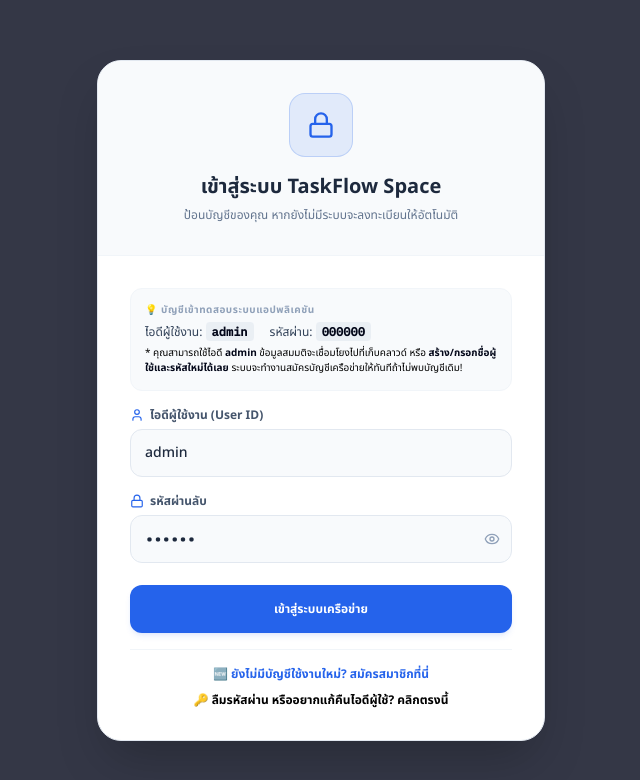
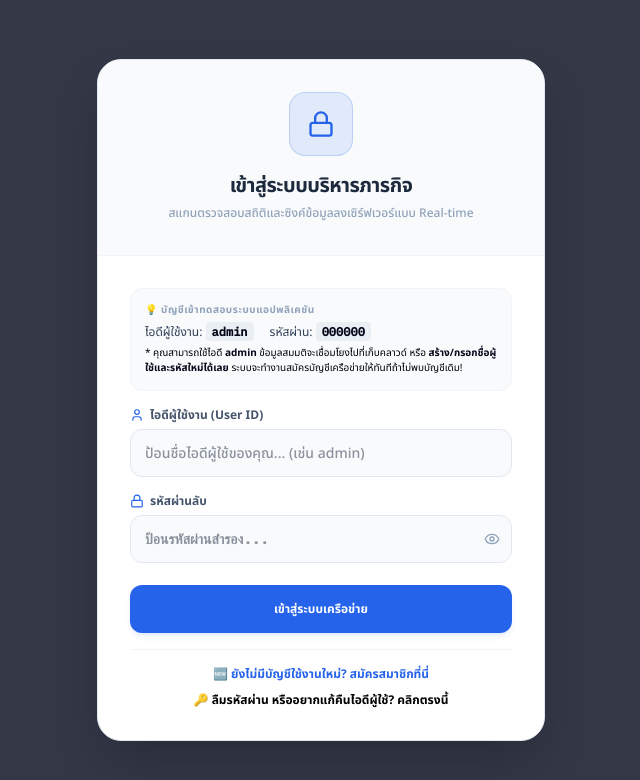
Before and after one commit to khongkritlaw-web/taskflow, a React (Vite) app: page / in a window 1280 px wide. Shown: the top 780 px of the page, without its empty margins (319-959 px from the left). Built offline with nearby package versions, Linux system fonts and the light colour scheme.

Commit message:
refactor: update UI, auth logic, and security rules
- Clean up AuthScreen input states and update UI copy
- Simplify ExpenseModule inputs for better UX
- Streamline Firestore security rules by removing verbose validation checks

```diff
--- /dev/null
+++ b/repair_apply.js
@@ -0,0 +1,42 @@
+import fs from 'fs';
+
+const filePath = './src/components/AuthScreen.tsx';
+let content = fs.readFileSync(filePath, 'utf8');
+
+// We search for lines starting with '          </div>' and ending on '        </div>' right before '{/* Content Body */}'
+const startIndex = content.indexOf("formType === 'reset' && <Key className=\"w-7 h-7\" />");
+if (startIndex !== -1) {
+  // Let's find the exact bounding index
+  const divCloseIndex = content.indexOf("          </div>", startIndex);
+  const contentBodyIndex = content.indexOf("{/* Content Body */}", divCloseIndex);
+
+  if (divCloseIndex !== -1 && contentBodyIndex !== -1) {
+    const originalBlock = content.substring(divCloseIndex, contentBodyIndex);
+    const replacement = `          </div>
+          <h2 className="text-xl font-black text-slate-800 dark:text-slate-100 uppercase tracking-tight">
+            {formType === 'login' && 'เข้าสู่ระบบบริหารภารกิจ'}
+            {formType === 'register' && 'สมัครบัญชีเครือข่ายใหม่'}
+            {formType === 'forgot' && 'ลืมรหัสผ่านหรือเปลี่ยนไอดี?'}
+            {formType === 'otp' && 'ตรวจสอบความปลอดภัย OTP'}
+            {formType === 'reset' && 'ตั้งค่ารหัสความปลอดภัยเข้าใช้ใหม่'}
+          </h2>
+          <p className="text-xs text-slate-400 mt-1 font-medium leading-relaxed dark:text-slate-400">
+            {formType === 'login' && 'สแกนตรวจสอบสถิติและซิงค์ข้อมูลลงเซิร์ฟเวอร์แบบ Real-time'}
+            {formType === 'register' && 'บันทึกประวัติเพื่อใช้งานหลายอุปกรณ์แบบไร้รอยต่อ'}
+            {formType === 'forgot' && 'ค้นหาและซิงค์รหัสของคุณด้วยเลขโทรศัพท์และอีเมลเดิม'}
+            {formType === 'otp' && 'กรอกรหัสยืนยัน 6 หลักที่เราจัดส่งทางอีเมลความโปร่งใส'}
+            {formType === 'reset' && 'ไอดีผู้ใช้ของคุณถูกกู้คืนแล้ว คุณสามารถตั้งรหัสผ่านใหม่ได้ทันที'}
+          </p>
+        </div>
+
+        `;
+
+    content = content.replace(originalBlock, replacement);
+    fs.writeFileSync(filePath, content, 'utf8');
+    console.log('SUCCESS: AuthScreen.tsx repaired successfully via boundaries!');
+  } else {
+    console.log('ERROR: Boundaries inside file not detected');
+  }
+} else {
+  console.log('ERROR: Reset identifier line not detected');
+}
--- /dev/null
+++ b/repair_inspect.js
@@ -0,0 +1,14 @@
+import fs from 'fs';
+import path from 'path';
+
+const filePath = './src/components/AuthScreen.tsx';
+let content = fs.readFileSync(filePath, 'utf8');
+
+const lines = content.split('\n');
+const startLineIdx = lines.findIndex(l => l.includes("formType === 'reset' && <Key className=\"w-7 h-7\" />"));
+console.log('Found line at index:', startLineIdx);
+if (startLineIdx !== -1) {
+  for (let i = startLineIdx; i < startLineIdx + 12; i++) {
+    console.log(`${i}: [${lines[i]}]`);
+  }
+}
--- a/src/components/AuthScreen.tsx
+++ b/src/components/AuthScreen.tsx
@@ -43,8 +43,8 @@
   const [formType, setFormType] = useState<'login' | 'register' | 'forgot' | 'otp' | 'reset'>('login');
 
   // Login input
-  const [loginId, setLoginId] = useState('admin');
-  const [loginPass, setLoginPass] = useState('000000');
+  const [loginId, setLoginId] = useState('');
+  const [loginPass, setLoginPass] = useState('');
 
   // Register input
   const [regId, setRegId] = useState('');
@@ -628,20 +628,19 @@
             {formType === 'otp' && <ShieldCheck className="w-7 h-7 animate-bounce" />}
             {formType === 'reset' && <Key className="w-7 h-7" />}
           </div>
-
-          <h2 className="text-xl font-black text-slate-800 dark:text-slate-100">
-            {formType === 'login' && 'เข้าสู่ระบบ TaskFlow Space'}
-            {formType === 'register' && 'ลงทะเบียนบัญชีใหม่'}
-            {formType === 'forgot' && 'กู้คืนบัญชีและเข้าใช้ระบบ'}
-            {formType === 'otp' && 'ยืนยันรหัสความปลอดภัย OTP'}
-            {formType === 'reset' && 'ตั้งค่ารหัสผ่านและไอดีใหม่'}
+          <h2 className="text-xl font-black text-slate-800 dark:text-slate-100 uppercase tracking-tight">
+            {formType === 'login' && 'เข้าสู่ระบบบริหารภารกิจ'}
+            {formType === 'register' && 'สมัครบัญชีเครือข่ายใหม่'}
+            {formType === 'forgot' && 'ลืมรหัสผ่านหรือเปลี่ยนไอดี?'}
+            {formType === 'otp' && 'ตรวจสอบความปลอดภัย OTP'}
+            {formType === 'reset' && 'ตั้งค่ารหัสความปลอดภัยเข้าใช้ใหม่'}
           </h2>
-          <p className="text-xs text-slate-500 mt-1.5 dark:text-slate-400">
-            {formType === 'login' && 'ป้อนบัญชีของคุณ หากยังไม่มีระบบจะลงทะเบียนให้อัตโนมัติ'}
-            {formType === 'register' && 'ร่วมเป็นส่วนหนึ่งกับระบบจัดการงานอัจฉริยะ'}
-            {formType === 'forgot' && 'กรอกรายละเอียดเพื่อตรวจสอบสิทธิ์หรือค้นหาประวัติ'}
-            {formType === 'otp' && 'ป้อนหมายเลข OTP ที่แสดงอยู่ด้านล่างเพื่อยืนยันตน'}
-            {formType === 'reset' && 'คุณสามารถแก้ไขชื่อไอดี (ID / Username) และตั้งรหัสผ่านใหม่ได้ทันที'}
+          <p className="text-xs text-slate-400 mt-1 font-medium leading-relaxed dark:text-slate-400">
+            {formType === 'login' && 'สแกนตรวจสอบสถิติและซิงค์ข้อมูลลงเซิร์ฟเวอร์แบบ Real-time'}
+            {formType === 'register' && 'บันทึกประวัติเพื่อใช้งานหลายอุปกรณ์แบบไร้รอยต่อ'}
+            {formType === 'forgot' && 'ค้นหาและซิงค์รหัสของคุณด้วยเลขโทรศัพท์และอีเมลเดิม'}
+            {formType === 'otp' && 'กรอกรหัสยืนยัน 6 หลักที่เราจัดส่งทางอีเมลความโปร่งใส'}
+            {formType === 'reset' && 'ไอดีผู้ใช้ของคุณถูกกู้คืนแล้ว คุณสามารถตั้งรหัสผ่านใหม่ได้ทันที'}
           </p>
         </div>
 
--- a/src/components/ExpenseModule.tsx
+++ b/src/components/ExpenseModule.tsx
@@ -474,21 +474,8 @@
                 </div>
               </div>
 
-              <div className="grid grid-cols-2 gap-4">
               <div>
-                  <label className="block text-xs font-semibold text-slate-600 mb-1 dark:text-slate-400">วันที่ขึ้นบิล *</label>
-                  <input
-                    type="date"
-                    required
-                    value={expDate}
-                    onChange={(e) => setExpDate(e.target.value)}
-                    className="w-full h-11 px-3 border border-slate-200 bg-slate-50 focus:bg-white rounded-lg text-sm text-slate-800 focus:outline-none focus:border-accent dark:bg-slate-950 dark:border-slate-800 dark:text-slate-100"
-                    style={{ '--accent': accentColor } as React.CSSProperties}
-                  />
-                </div>
-
-                <div>
-                  <label className="block text-xs font-semibold text-slate-600 mb-1 dark:text-slate-400">กำหนดชำระด่วน</label>
+                <label className="block text-xs font-semibold text-slate-600 mb-1 dark:text-slate-400">กำหนดชำระด่วน / วันครบกำหนด</label>
                 <input
                   type="date"
                   value={expDueDate}
@@ -496,7 +483,6 @@
                   className="w-full h-11 px-3 border border-slate-200 bg-slate-50 focus:bg-white rounded-lg text-sm text-slate-800 focus:outline-none focus:border-accent dark:bg-slate-950 dark:border-slate-800 dark:text-slate-100"
                   style={{ '--accent': accentColor } as React.CSSProperties}
                 />
-                </div>
               </div>
 
               <div>
```
Also changed, not shown: 1 other file (tests, documents, lock files or other folders). Lines whose indentation alone changed are shown as unchanged.
